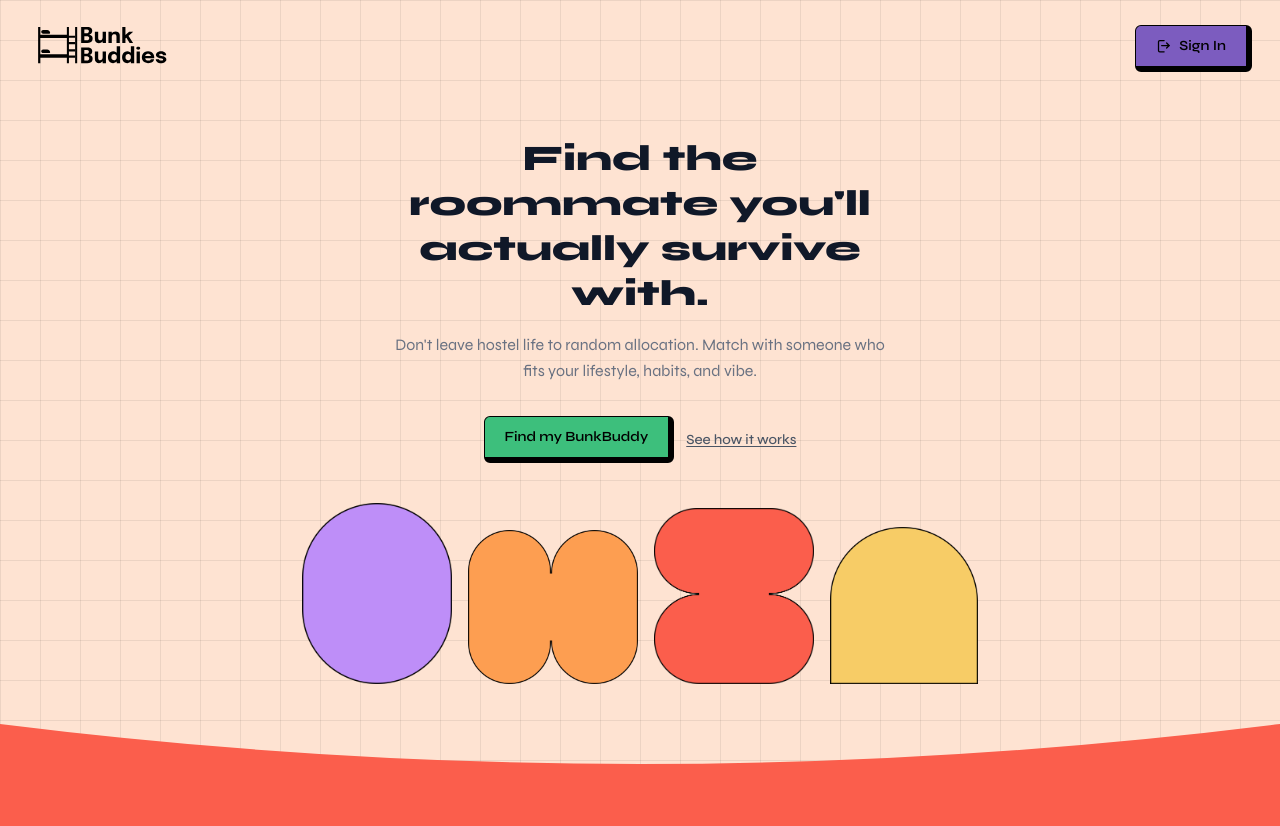
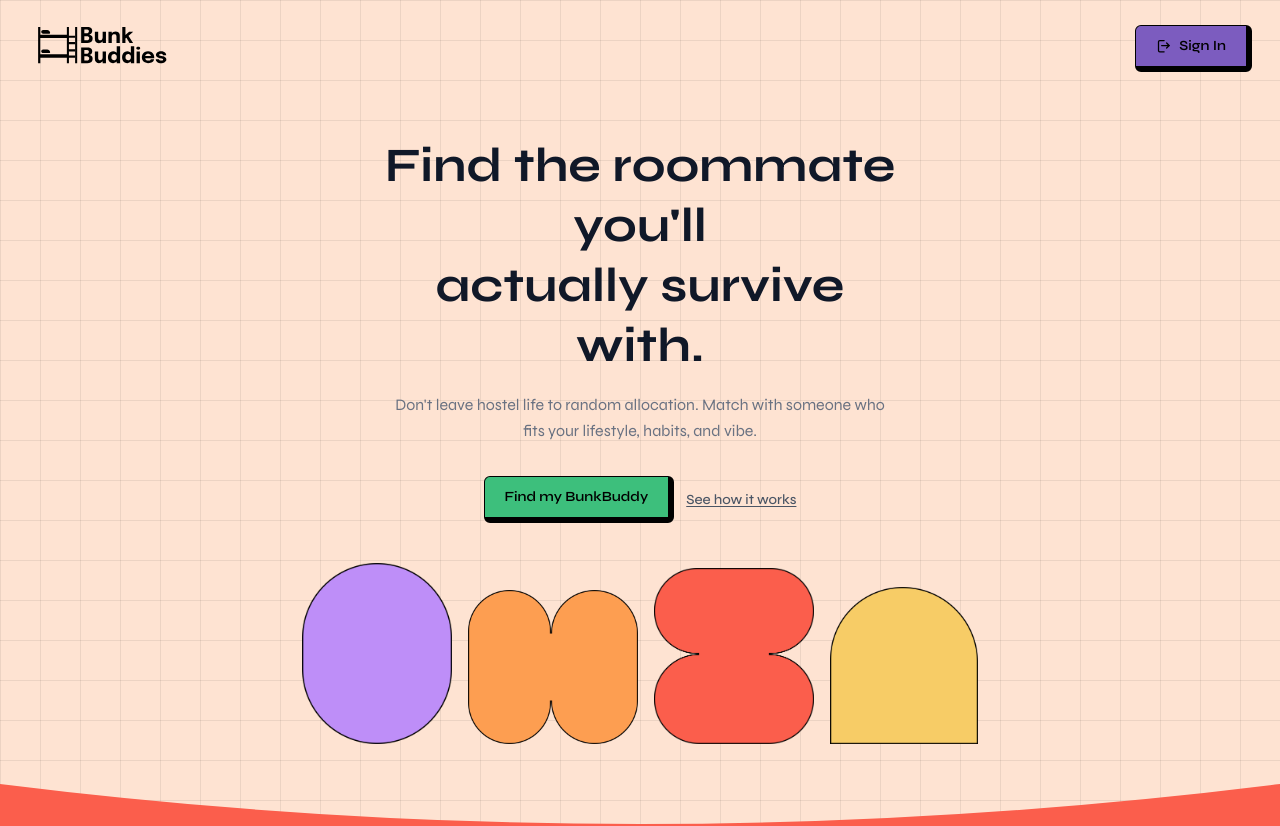
Before and after one commit to Rishi-Heda/BunkBuddies-Frontend, a Next.js app: page / in a window 1280 px wide. Shown: the top 826 px of the page. Built offline with nearby package versions, Linux system fonts and the light colour scheme.

Commit message:
fix: update font handling and remove unused styles in Landing component

```diff
--- a/src/app/components/Landing.js
+++ b/src/app/components/Landing.js
@@ -7,9 +7,10 @@ import CustomButton from "./CustomButton";
 
 import { useRouter } from "next/navigation";
 
-const syne = Syne({
+const heroSyne = Syne({
   subsets: ["latin"],
-  weight: ["400", "500", "600", "700", "800"],
+  weight: ["700", "800"],
+  display: "swap",
 });
 
 export default function Landing() {
@@ -22,9 +23,7 @@ export default function Landing() {
 
   return (
     <BackgroundGrid>
-      <div
-        className={`${syne.className} min-h-screen flex flex-col overflow-hidden`}
-      >
+      <div className="min-h-screen flex flex-col overflow-hidden">
         {/* Nav */}
         <nav className="flex items-center justify-between px-4 py-3 sm:px-6 sm:py-4 md:px-7">
           <Image
@@ -56,9 +55,11 @@ export default function Landing() {
         </nav>
 
         {/* Hero */}
-          <section className={`flex flex-col items-center text-center px-4 pt-8 sm:px-6 sm:pt-10 md:px-8 ${syne.className}`}>
+          <section className="flex flex-col items-center text-center px-4 pt-8 sm:px-6 sm:pt-10 md:px-8">
           <div className="max-w-xs sm:max-w-md md:max-w-lg w-full">
-            <h1 className="text-3xl md:text-4xl font-extrabold leading-tight text-gray-900 mb-3 sm:mb-4">
+            <h1
+              className={`${heroSyne.className} text-[48px] font-bold leading-tight text-gray-900 mb-3 sm:mb-4`}
+            >
               Find the roommate you'll
               <br />
               actually survive with.
@@ -129,7 +130,7 @@ export default function Landing() {
 
         {/* Body */}
         <section
-          className={`${syne.className} flex-1 pt-6 pb-12 sm:pt-10 sm:pb-16 bg-[#FB5E4C] flex flex-col items-center text-center`}
+          className="flex-1 pt-6 pb-12 sm:pt-10 sm:pb-16 bg-[#FB5E4C] flex flex-col items-center text-center"
           style={{ paddingLeft: '163px', paddingRight: '163px' }}
         >
           <p className="text-[32px] font-normal text-justify leading-7 text-gray-900 max-w-[900px] mx-auto">
```
